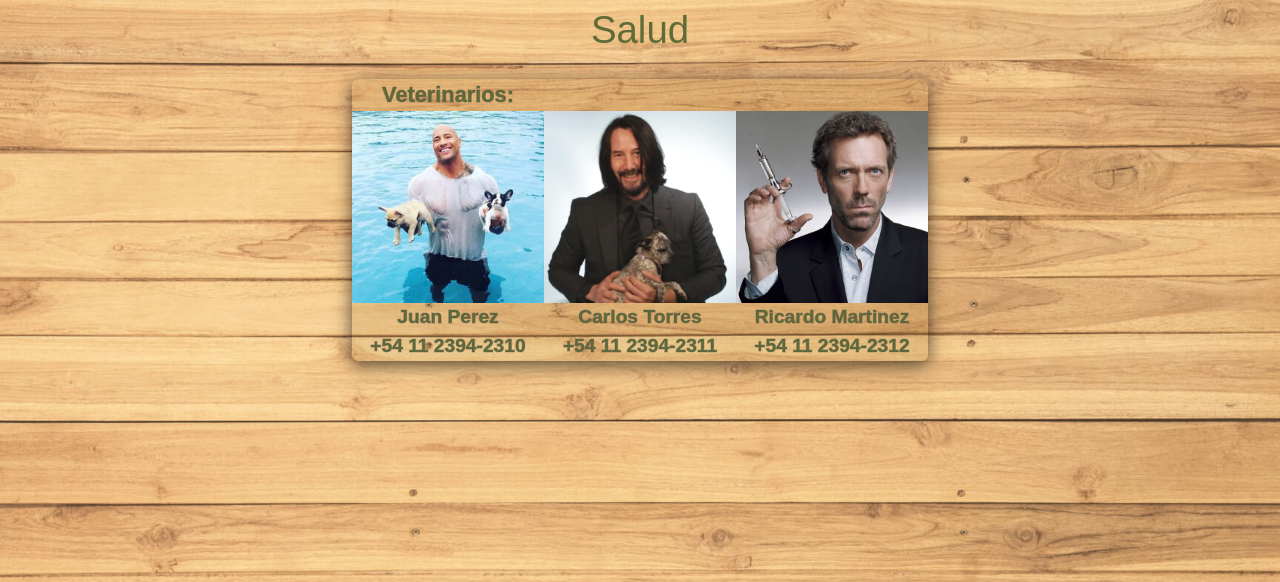
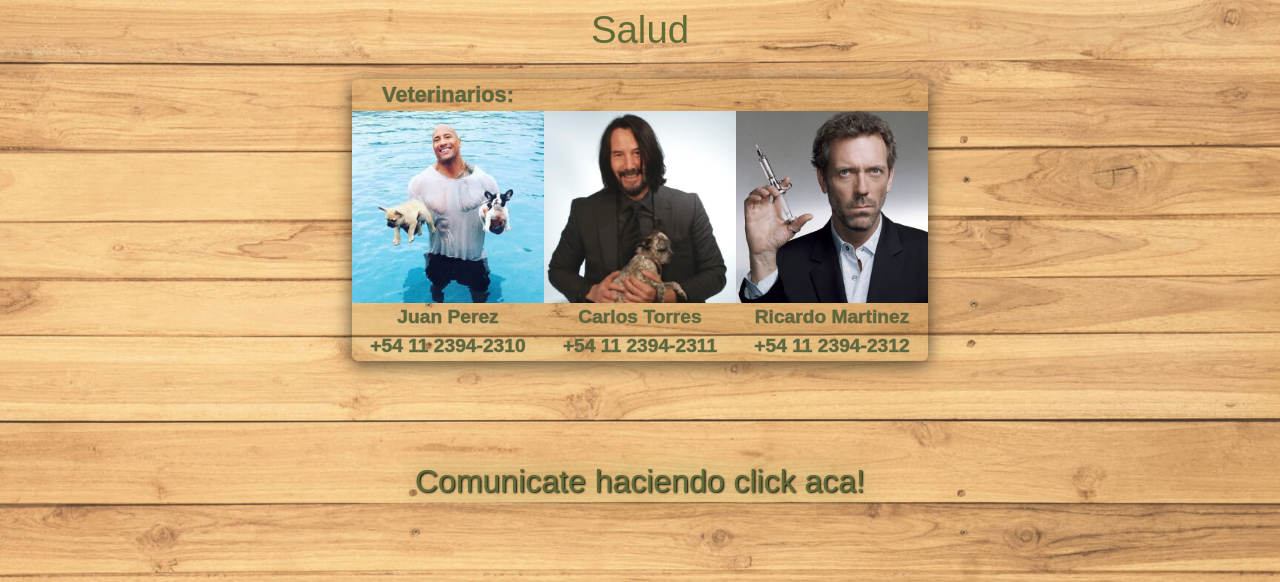
Before and after one commit to Grafenic/MigueMar, a website: page paginas/salud.html in a window 1280 px wide. Shown: the part 221-803 px from the top of the page. Drawn offline with nearby package versions, Linux system fonts and the light colour scheme.

Commit message:
correccion de link de contacto

```diff
--- a/paginas/salud.html
+++ b/paginas/salud.html
@@ -51,8 +51,12 @@
                     <div class="tableFontSize">+54 11 2394-2312</div>
                 </td>
             </tr>
-
         </table>
+        <section class="pt-5" >
+            <a class="btnContacto d-flex col-12 justify-content-center " href="./paginas/alimentos.html">Comunicate haciendo click aca!
+                <i class="btnContacto__icon" ></i>
+            </a>
+        </section>
     </main>
     <footer>
         <section class="footer__section">
--- a/scss/general/_variables.scss
+++ b/scss/general/_variables.scss
@@ -50,10 +50,10 @@ $colores: (
     padding-bottom: 10px;
 }
 @mixin h2-estandar-media {
-    @include h2-estandar
+    @include h2-estandar;
     @media screen and (max-width: 960px) {
         .h2{
-        font-size: 10vw;
+        font-size: 5vw;
         }
     }
 }
--- a/scss/paginas/_accesorios.scss
+++ b/scss/paginas/_accesorios.scss
@@ -72,10 +72,17 @@
 
 h2{
     @include h2-estandar-media;
-    @media screen {
-
+    @media screen and (max-width: 960px){
+        font-size: 5vw;
     }
 }
 ul{
     padding-left: 0;
 }
+.btnContacto{
+    justify-content: center;
+    font-weight: 200;
+    color: $color-terciario;
+    text-shadow: 1px 1px 2px black, 0 0 1em;
+    margin: auto;
+}
--- a/scss/paginas/_salud.scss
+++ b/scss/paginas/_salud.scss
@@ -62,3 +62,10 @@ img.veterinario--png{
         }
     }
 }
+.btnContacto{
+    justify-content: center;
+    font-weight: 200;
+    color: $color-terciario;
+    text-shadow: 1px 1px 2px black, 0 0 1em;
+    margin: auto;
+}
```
Also changed, not shown: paginas/accesorios.html (+5 -0 lines), paginas/multimedia.html (+4 -2 lines), CSS/main.css.
